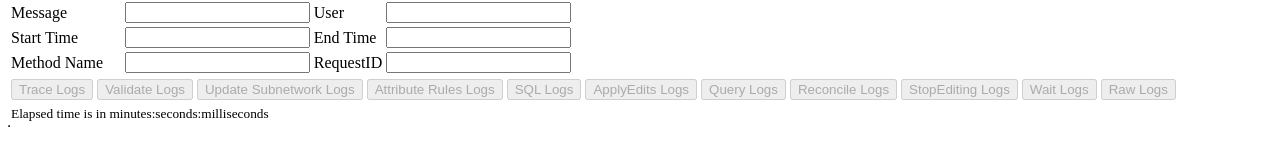
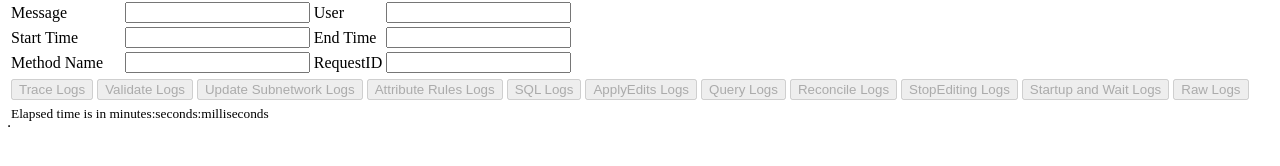
Before and after one commit to hussein-nasser/uncli, a website: page index.html in a window 1280 px wide. Shown: the part 132-298 px from the top of the page. Drawn offline with Linux system fonts and the light colour scheme.

Commit message:
update caption

```diff
--- a/index.html
+++ b/index.html
@@ -70,7 +70,7 @@
             <button id = 'btnQueryLogs'>Query Logs</button>
             <button id = 'btnReconcileLogs'>Reconcile Logs</button>
             <button id = 'btnstopEditingLogs'>StopEditing Logs</button>
-            <button id = 'btnWaitLogs'>Wait Logs</button>
+            <button id = 'btnWaitLogs'>Startup and Wait Logs</button>
             <button id = 'btnDownloadLogs'>Raw Logs</button>
         </td>
 
```
